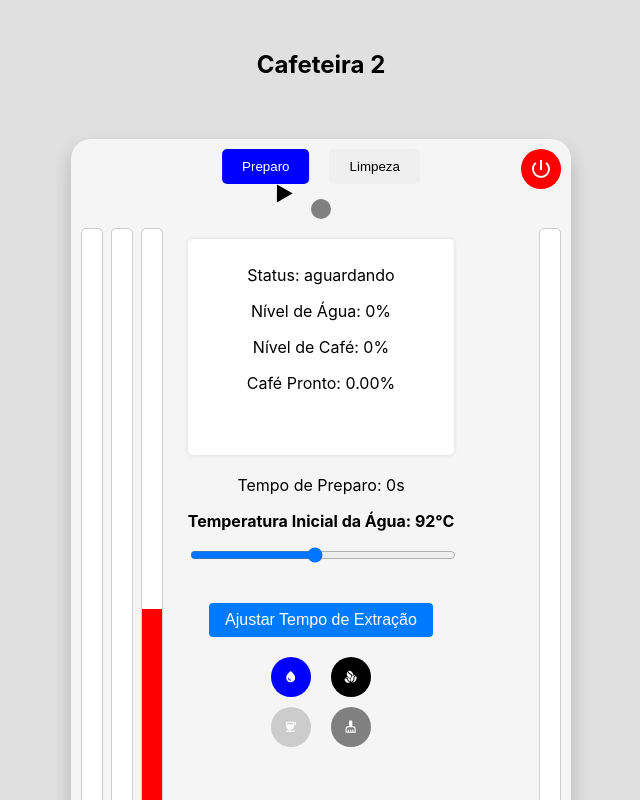
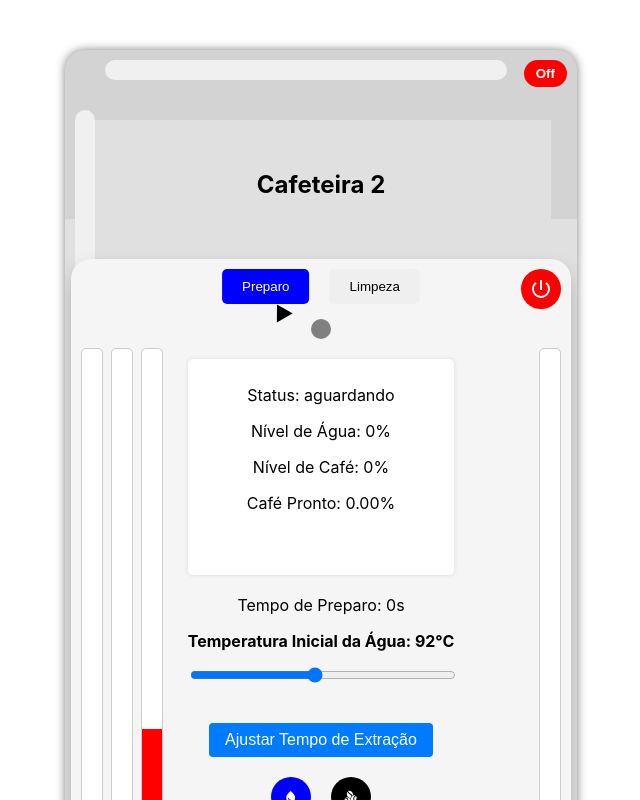
Before and after one commit to guilhermesmoreira/cafeteira, a React (Create React App) app: page /cafeteira2 in a window 1280 px wide. Shown: the top 800 px of the page, without its empty margins (319-959 px from the left). Built offline with nearby package versions, Linux system fonts and the light colour scheme.

Commit message:
Padronização Cafeteiras 2.0

```diff
--- a/src/App.js
+++ b/src/App.js
@@ -64,11 +64,11 @@ function Home() {
             Cafeteira 9
           </Link>
         </button>
-        <button>
+        {/* <button>
           <Link to="/exemplo" style={{ textDecoration: 'none', color: 'inherit' }}>
             Exemplo
           </Link>
-        </button>
+        </button> */}
       </div>
     </div>
   );
--- a/src/components/ModeloCafeteira.module.css
+++ b/src/components/ModeloCafeteira.module.css
@@ -1,6 +1,6 @@
 .container {
   position: relative;
-  width: 50%;
+  width: 40%;
   height: 100%;
   margin: 50px auto;
   background-color: #d3d3d3;
--- a/src/paginas/cafeteira2/cafeteira2.js
+++ b/src/paginas/cafeteira2/cafeteira2.js
@@ -5,6 +5,7 @@ import beepSound from '../../assets/beep.mp3';
 import coffeeReadySound from '../../assets/somCafePronto.wav';
 import cleanSound from '../../assets/somLimpar.wav';
 import { GiCoffeeBeans } from "react-icons/gi";
+import ModeloCafeteira from '../../components/ModeloCafeteira';
 
 
 function PowerButton({ isOn, setIsOn }) {
@@ -308,6 +309,7 @@ function Cafeteira2() {
 
   return (
     <>
+    <ModeloCafeteira>
      <div className={styles.pageContainer}>
       <h2 className="text-xl font-bold">Cafeteira 2</h2>
       <div className={`${styles.coffeeMakerContainer} ${isVibrating ? styles.vibrateEffect : ''}`}>
@@ -444,6 +446,7 @@ function Cafeteira2() {
         </div>
       </div>
       </div>
+    </ModeloCafeteira>
     </>
 
   );
```
